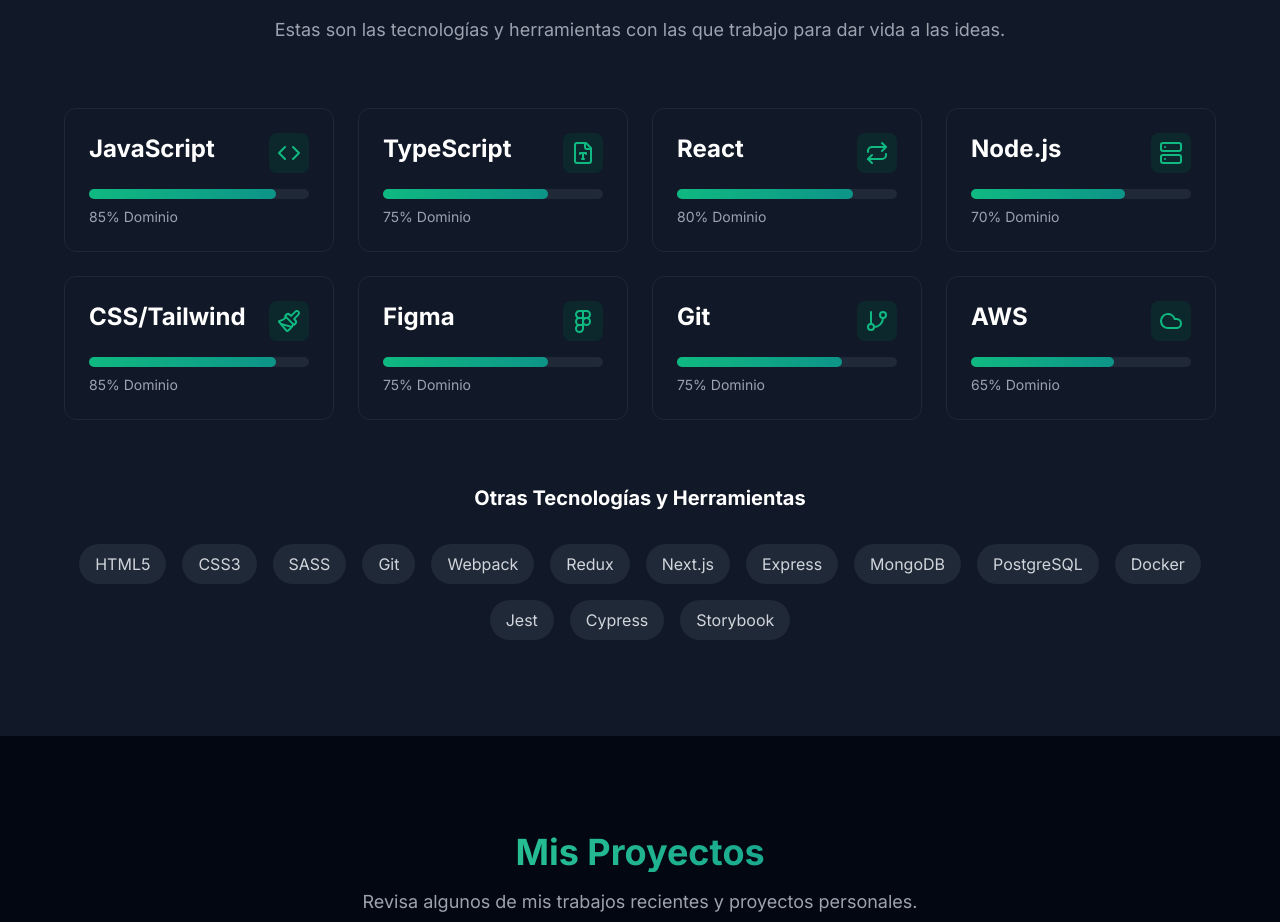
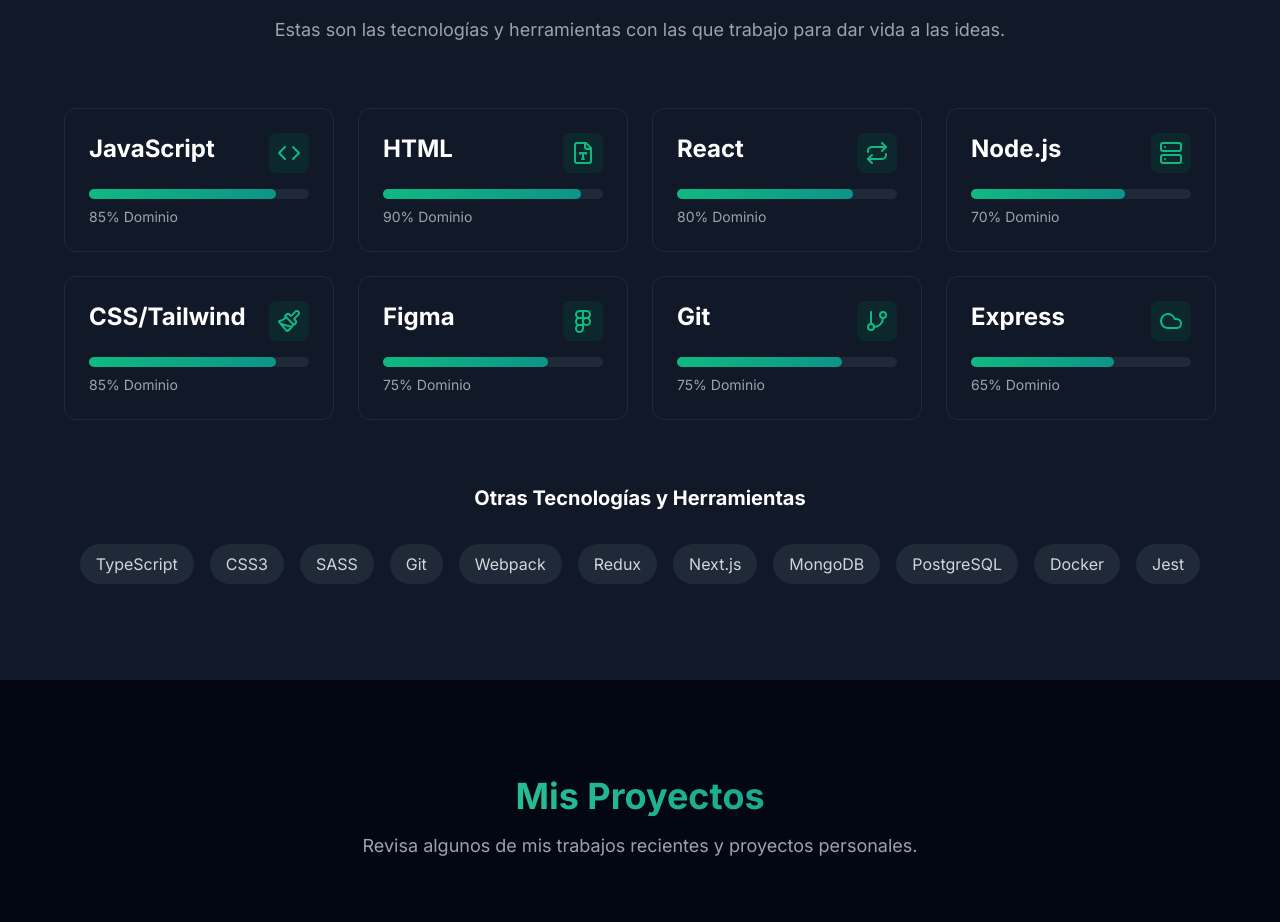
Before and after one commit to JesusPineda29/Portafolio, a React (Vite) app: page / in a window 1280 px wide. Shown: the part 1960-2882 px from the top of the page. Built offline with nearby package versions, Linux system fonts and the light colour scheme.

Commit message:
Mejorando el componente de Skills

```diff
--- a/src/App.tsx
+++ b/src/App.tsx
@@ -1,4 +1,4 @@
-import React, { useEffect } from 'react';
+import { useEffect } from 'react';
 import Navbar from './components/Navbar';
 import HeroSection from './components/HeroSection';
 import AboutSection from './components/AboutSection';
--- a/src/components/Cursor.tsx
+++ b/src/components/Cursor.tsx
@@ -1,5 +1,6 @@
 import React, { useEffect, useState } from 'react';
 
+// estados del cursor
 const Cursor: React.FC = () => {
   const [position, setPosition] = useState({ x: 0, y: 0 });
   const [hidden, setHidden] = useState(true);
--- a/src/components/SkillsSection.tsx
+++ b/src/components/SkillsSection.tsx
@@ -54,7 +54,7 @@
           <h3 className="text-xl font-bold text-white text-center mb-8">Otras Tecnologías y Herramientas</h3>
 
           <div className="flex flex-wrap justify-center gap-4">
-            {['HTML5', 'CSS3', 'SASS', 'Git', 'Webpack', 'Redux', 'Next.js', 'Express', 'MongoDB', 'PostgreSQL', 'Docker', 'Jest', 'Cypress', 'Storybook'].map((tech) => (
+            {['TypeScript', 'CSS3', 'SASS', 'Git', 'Webpack', 'Redux', 'Next.js', 'MongoDB', 'PostgreSQL', 'Docker', 'Jest'].map((tech) => (
               <div
                 key={tech}
                 className="px-4 py-2 bg-gray-800 rounded-full text-gray-300 hover:bg-emerald-900/50 hover:text-white transition-colors duration-300"
--- a/src/data/content.ts
+++ b/src/data/content.ts
@@ -29,13 +29,13 @@
 
 export const skills: Skill[] = [
   { name: "JavaScript", icon: "code", level: 85 },
-  { name: "TypeScript", icon: "file-type", level: 75 },
+  { name: "HTML", icon: "file-type", level: 90 },
   { name: "React", icon: "react", level: 80 },
   { name: "Node.js", icon: "server", level: 70 },
   { name: "CSS/Tailwind", icon: "paintbrush", level: 85 },
   { name: "Figma", icon: "figma", level: 75 },
   { name: "Git", icon: "git-branch", level: 75 },
-  { name: "AWS", icon: "cloud", level: 65 },
+  { name: "Express", icon: "cloud", level: 65 },
 ];
 
 export const projects: Project[] = [
```
